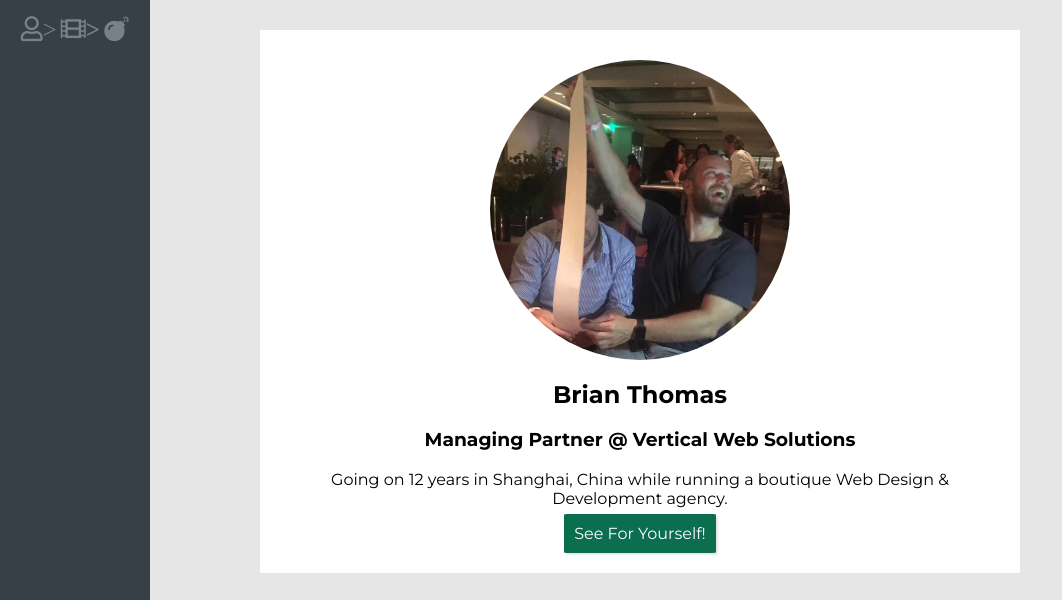
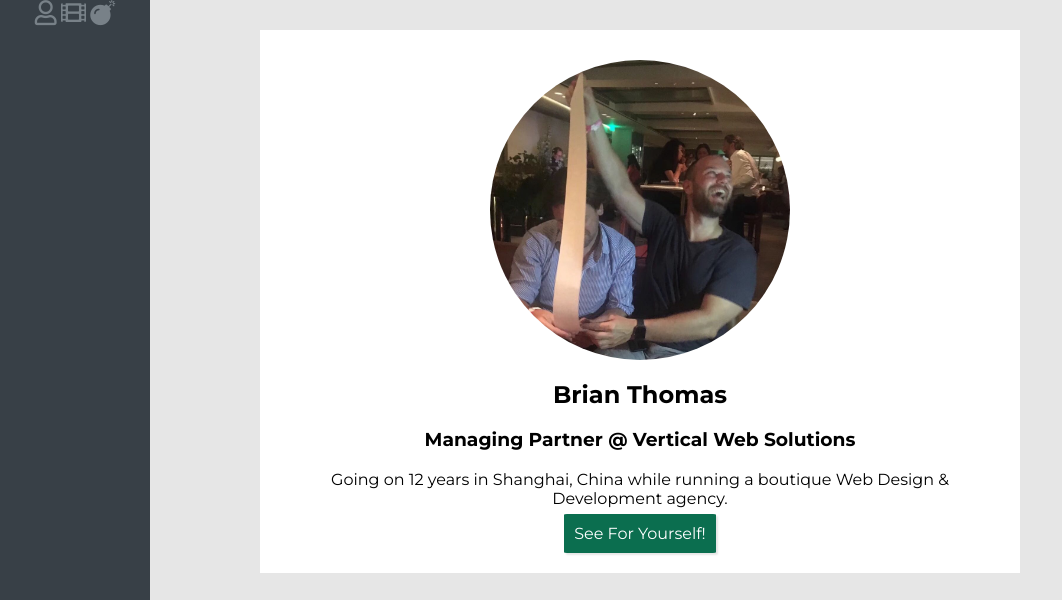
Before and after one commit to brianvertweb/profile, a plain HTML site: page index.html in a window 1280 px wide. Shown: the top 600 px of the page, without its empty margins (0-1062 px from the left). Drawn offline with Linux system fonts and the light colour scheme.

Commit message:
enhanced my profile with a fixed sidebar

```diff
--- a/index.html
+++ b/index.html
@@ -13,8 +13,8 @@
 
   <div id="sidebar">
 <ul>
-<a href="#summary" <i class="far fa-user"></i>></a>
-<a href="#favorite-movies" <i class="fas fa-film"></i>></a>
+<a href="#summary" <i class="far fa-user"></i></a>
+<a href="#favorite-movies" <i class="fas fa-film"></i></a>
 <a href="#help" <i class="fas fa-bomb"></i></a>
 </ul>
 </div>
--- a/style.css
+++ b/style.css
@@ -90,12 +90,13 @@ table td {
   top: 0;
   bottom: 0;
   text-align:center;
+  display: inline-block;
 }
 
 #sidebar ul {
   list-style: none;
   padding-left: 0px;
-  display: inline-block;
+
 }
 
 #sidebar li {
```
